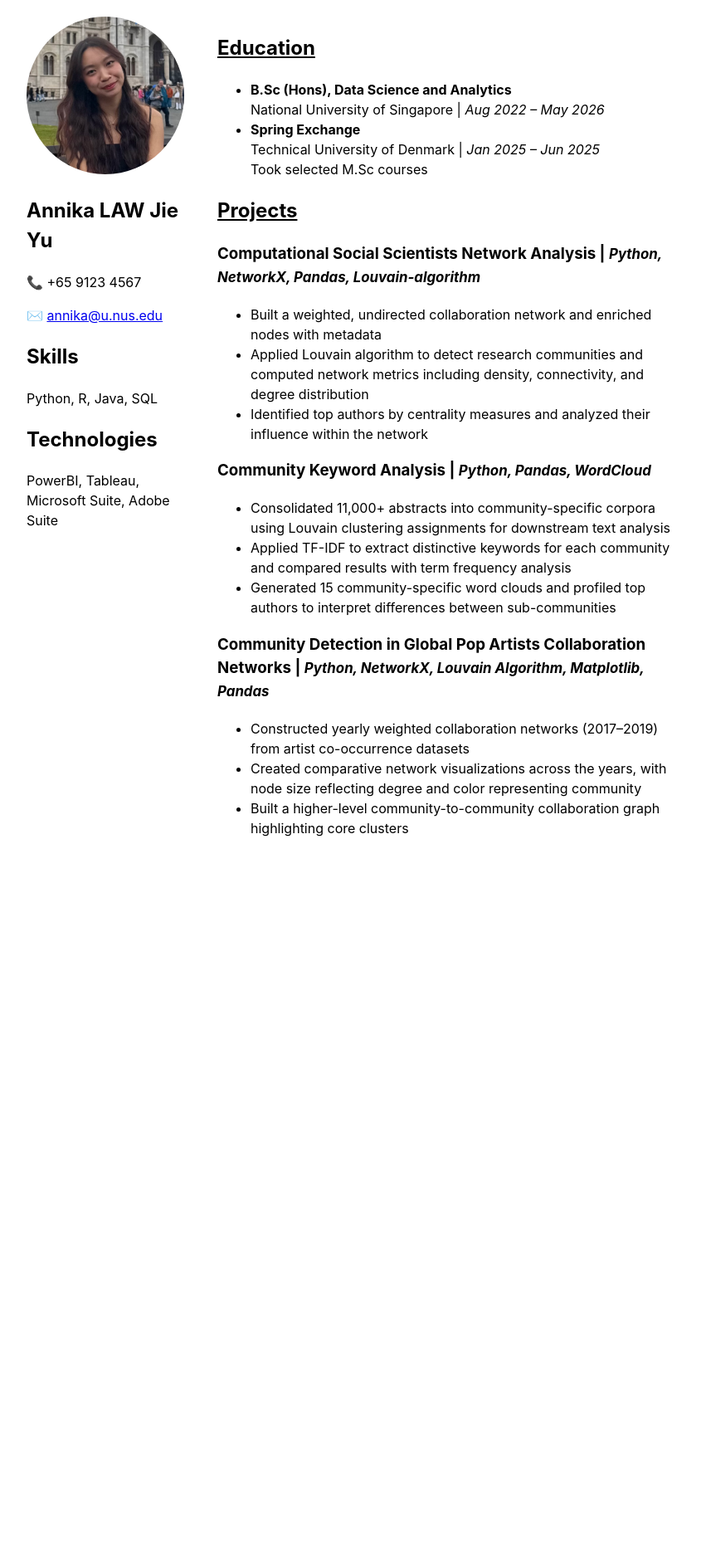
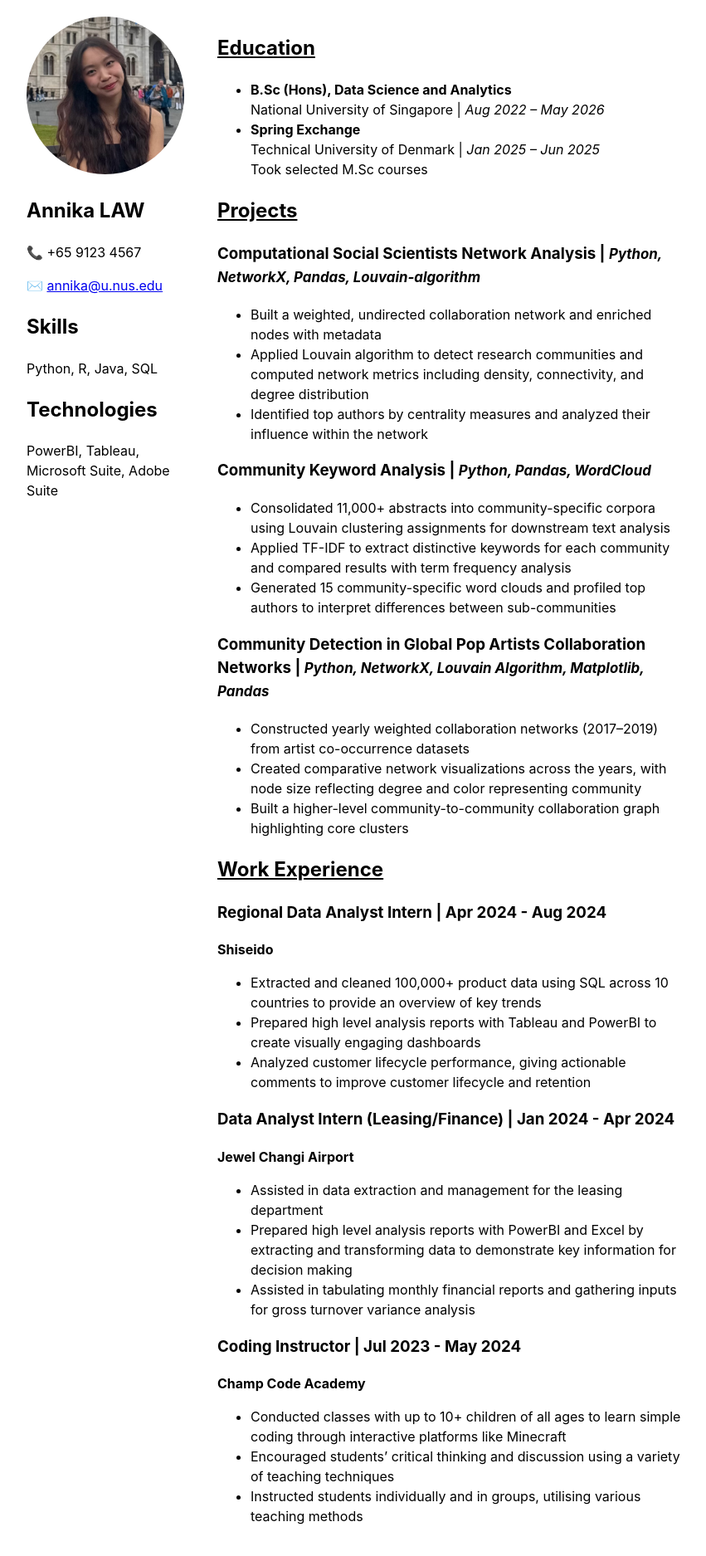
Before and after one commit to annikaljy/annikaljy.github.io, a Jekyll site: the page built from index.md, in a window 1280 px wide. Shown: the whole page at 83% size, without its empty margins (208-1059 px from the left). Built offline with Jekyll 4.4.1, drawn with Linux system fonts in a browser that asks for light colours; before the commit the page ends 1046 px from its top, so only the background shows below that.

Commit message:
Update index.md

```diff
--- a/index.md
+++ b/index.md
@@ -8,7 +8,7 @@ title: Annika Law Jie Yu
   <!-- Left column: photo + contact -->
   <div style="flex: 1; max-width: 200px;">
     <img src="/assets/photo.jpg" alt="Annika Law Jie Yu" style="width:100%; border-radius:50%; object-fit:cover;">
-    <h2>Annika LAW Jie Yu</h2>
+    <h2>Annika LAW</h2>
     <p>📞 +65 9123 4567</p>
     <p>✉️ <a href="mailto:annika@u.nus.edu">annika@u.nus.edu</a></p>
     <h2>Skills</h2>
@@ -65,4 +65,38 @@ title: Annika Law Jie Yu
     <li>Built a higher-level community-to-community collaboration graph highlighting core clusters</li>
   </ul>
 
+<!-- Work Experience -->
+<h2 style="text-decoration: underline;">Work Experience</h2>
+
+<h3>
+  Regional Data Analyst Intern | Apr 2024 - Aug 2024
+</h3>
+<p><strong>Shiseido</strong></p>
+<ul>
+  <li>Extracted and cleaned 100,000+ product data using SQL across 10 countries to provide an overview of key trends</li>
+  <li>Prepared high level analysis reports with Tableau and PowerBI to create visually engaging dashboards</li>
+  <li>Analyzed customer lifecycle performance, giving actionable comments to improve customer lifecycle and retention</li>
+</ul>
+
+<h3>
+  Data Analyst Intern (Leasing/Finance) | Jan 2024 - Apr 2024
+</h3>
+<p><strong>Jewel Changi Airport</strong></p>
+<ul>
+  <li>Assisted in data extraction and management for the leasing department</li>
+  <li>Prepared high level analysis reports with PowerBI and Excel by extracting and transforming data to demonstrate key information for decision making</li>
+  <li>Assisted in tabulating monthly financial reports and gathering inputs for gross turnover variance analysis</li>
+</ul>
+
+<h3>
+  Coding Instructor | Jul 2023 - May 2024
+</h3>
+<p><strong>Champ Code Academy</strong></p>
+<ul>
+  <li>Conducted classes with up to 10+ children of all ages to learn simple coding through interactive platforms like Minecraft</li>
+  <li>Encouraged students’ critical thinking and discussion using a variety of teaching techniques</li>
+  <li>Instructed students individually and in groups, utilising various teaching methods</li>
+</ul>
+
+
 </div>
```
